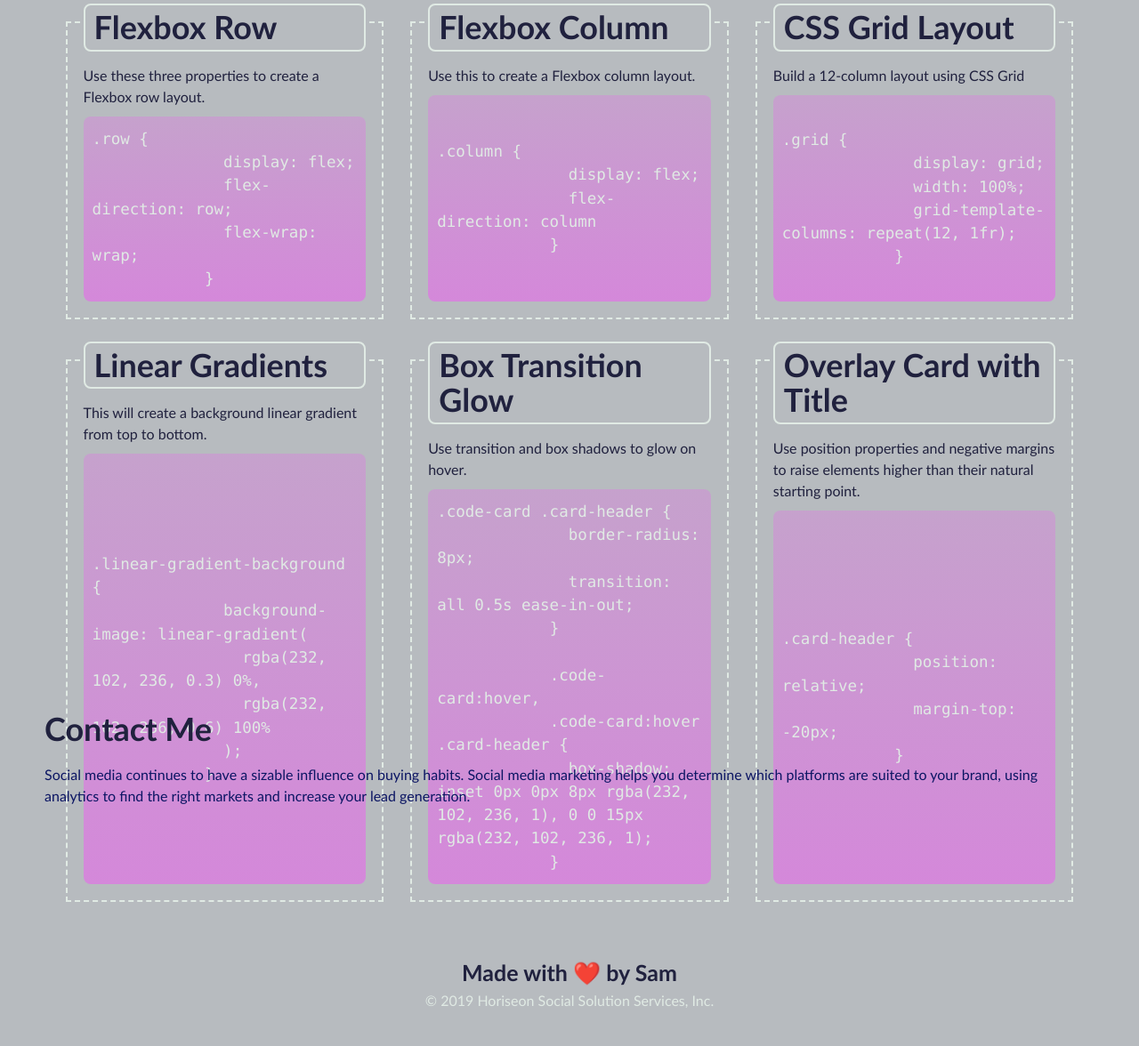
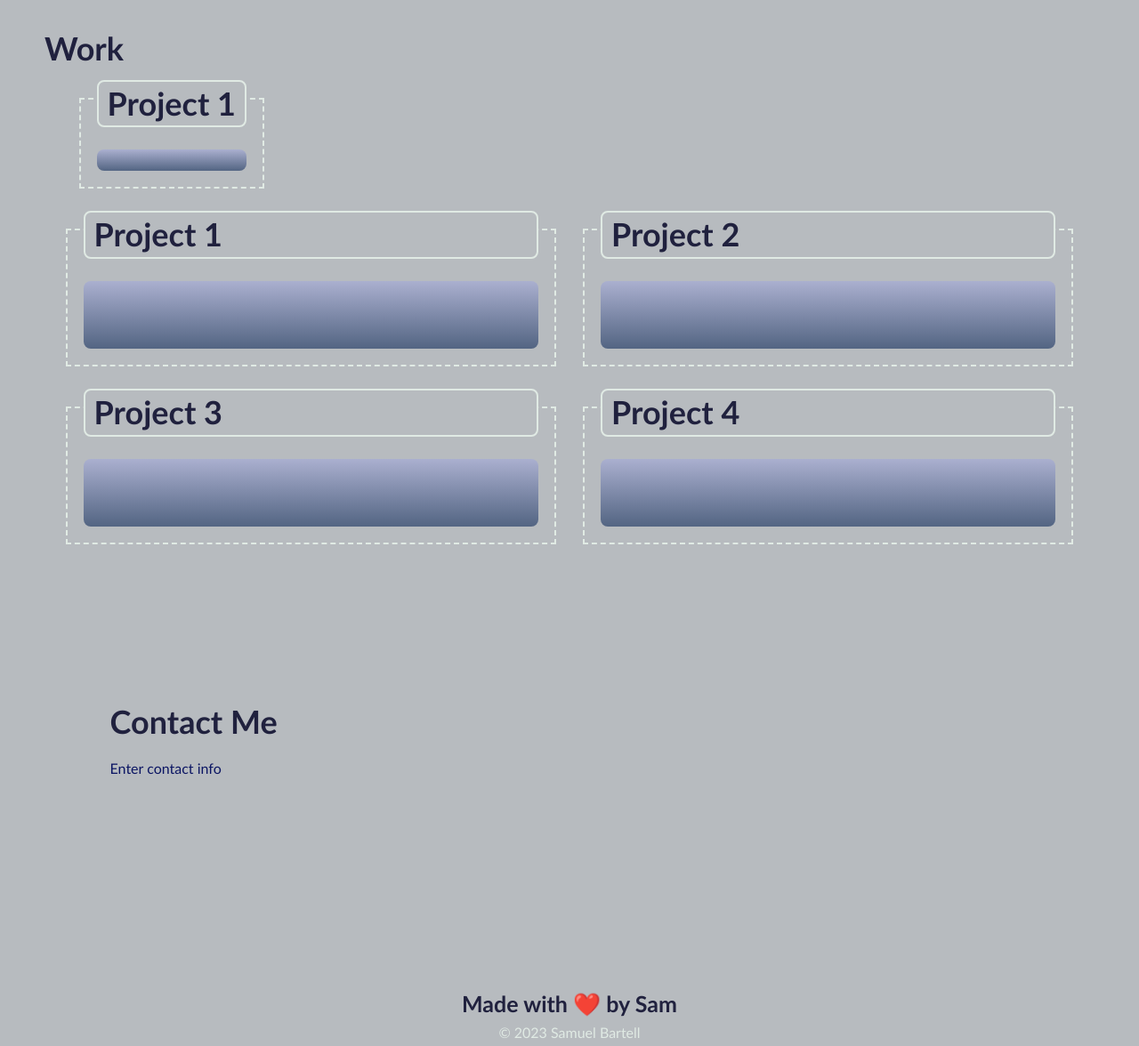
Before and after one commit to Spudwell/Advanced-CSS-Challenge, a plain HTML site: page index.html in a window 1280 px wide. Shown: the part 912-2088 px from the top of the page at 89% size. Drawn offline with Linux system fonts and the light colour scheme.

Commit message:
continue to clean up base code in HTML and CSS

```diff
--- a/assets/style.css
+++ b/assets/style.css
@@ -4,35 +4,33 @@
     margin: 0;
 }
 /* universal selector, adds border-box to page and padding/marign to 0 .*/
-body {
-    background-color: #d9dcd6;
-}
+
 /* makes the background color of the body of the page, white. .*/
 .header {
+  display: flex;
     padding: 20px;
     font-family: 'Trebuchet MS', 'Lucida Sans Unicode', 'Lucida Grande', 'Lucida Sans', Arial, sans-serif;
     background-color: #0a1921;
     color: #ffffff;
 }
-/* addresses properties for the main header .*/
-.header h1 {
-    display: inline-block;
-    font-size: 48px;
-}
-/* makes the contents of h1 and header inline-block and 48px .*/
+
 .header h1 {
     color: #d9dcd6;
 }
-/* makes color for seo/h1/header d9dcd6 .*/
+
 .header div {
+  display: flex;
     padding-top: 15px;
-    margin-right: 20px;
-    float: right;
+    margin-left: 400px;
     font-family: 'Gill Sans', 'Gill Sans MT', Calibri, 'Trebuchet MS', sans-serif;
     font-size: 20px;
 }
 /* adjusts all the above properties for header and div .*/
-
+.about-me {
+    justify-content: center;
+    margin-top: 30px;
+    display: flex;
+}
 
 .header div ul li {
     display: inline-block;
@@ -49,14 +47,8 @@ p {
     font-size: 16px;
 }
 /*font size of paragraph*/
-.hero {
-    height: 80px;
-    width: 100%;
-    margin-bottom: 25px;
-    background-size: cover;
-    background-position: center;
-}
-/* reduced the height, a break from two sections .*/
+
+
 
 .float-left {
     float: left;
@@ -67,35 +59,6 @@ p {
     float: right;
     margin-left: 25px;
 }
-/* how they offset description*/
-.content {
-    width: 75%;
-    display: inline-block;
-    margin-left: 20px;
-}
-/* describes the three main boxes*/
-
-
-/* describes the main box to the right*/
-.benefit-lead, .benefit-brand, .benefit-cost {
-    margin-bottom: 32px;
-    color: #ffffff;
-}
-/* consolidated lead/brand/cost, the three texts to the right*/
-
-.benefit-lead h3, .benefit-brand h3, .benefit-cost h3 {
-    margin-bottom: 10px;
-    text-align: center;
-}
-/* consolidated the headers for lead/brand/cost */
-
-.benefit-lead img, .benefit-brand img, .benefit-cost img {
-    display: block;
-    margin: 10px auto;
-    max-width: 150px;
-}
-
-/* consolidated lead/brand/benefit cost img*/
 
 .search-engine-optimization, .online-reputation-management {
     margin-bottom: 20px;
@@ -105,8 +68,8 @@ p {
     color: #0b1563;
 }
 
-.social-media-marketing {
-    margin-top: 550px;
+.social-media-marketing { /*footer properties*/
+    margin-top: 100px;
     padding: 50px;
     height: 300px;
     font-family: 'Gill Sans', 'Gill Sans MT', Calibri, 'Trebuchet MS', sans-serif;
@@ -133,12 +96,10 @@ p {
     clear: both;
     font-family: 'Trebuchet MS', 'Lucida Sans Unicode', 'Lucida Grande', 'Lucida Sans', Arial, sans-serif;
     text-align: center;
+    margin-top: 800px;
 }
 /* footer properties*/
-.footer h2 {
-    font-size: 20px;
-}
-/* footer font size*/
+
 .mainimage {
 background-position: center;
 max-width: 40%;
@@ -274,6 +235,20 @@ box code and stylign starts here!!!
     justify-content: center;
   }
 
+.main-project-card {
+  display: flex;
+  min-height: 100%;
+  flex: 0 0 100%;
+  padding: 1.5rem;
+  /* when the screen resizes, make it so our columns don't jump in size */
+  transition: flex-basis 500ms linear;
+  margin-bottom: 1.5rem;
+  flex: 0 0 100%;
+      max-width: 100%;
+      color: var(--heliotropeß);
+
+}
+
   /* using a mobile-first approach, set base column width to be 100% and we'll update it using media queries for larger screen sizes */
   .card-column {
     flex: 1 0 100%;
@@ -331,8 +306,8 @@ box code and stylign starts here!!!
     border-radius: 8px;
     /* use linear-gradient() function to create a fading background  */
     background-image: linear-gradient(
-      rgba(232, 102, 236, 0.3) 0%,
-      rgba(232, 102, 236, 0.6) 100%
+      rgba(141, 149, 245, 0.3) 0%,
+      rgba(16, 43, 90, 0.6) 100%
     );
     display: flex;
     align-items: center;
@@ -352,7 +327,7 @@ box code and stylign starts here!!!
     }
 
     /* select the last child to grow to full width if it has space to grow */
-    .card-column:last-child {
+    .card-column:first-child {
       flex-grow: 1;
     }
   }
@@ -360,11 +335,10 @@ box code and stylign starts here!!!
   /* media query for larger screens */
   @media screen and (min-width: 992px) {
     header {
-      width: 75%;
+      width: 100%;
     }
 
     .card-column {
-      flex: 0 0 33.333%;
-      max-width: 33.333%;
+      flex: 0 0 100%
     }
   }
--- a/index.html
+++ b/index.html
@@ -21,20 +21,20 @@
                     <a href="#online-reputation-management">Work</a>
                 </li>
                 <li>
-                    <a href="#social-media-marketing">Content</a>
+                    <a href="#social-media-marketing">Contact</a>
                 </li>
             </ul>
         </div>
     </div>
-
+    <div class="about-me"  id="search-engine-optimization" >
+      <h2>About Me</h2>
+  <p class="about-me">
+      Description.
+  </p>
+</div>
         <div class="maindiv">
         <img src="./assets/images/bioimage.jpeg"  alt="" class="mainimage" />
-        <div class="hero" class="content" id="search-engine-optimization" class="search-engine-optimization" >
-            <h2>About Me</h2>
-        <p>
-            Saaaaaaaaaaaaaaaammmmmm.
-        </p>
-    </div>
+        </div>
         <!--added a class for the Div parent element to make it flex, and the a class for the image to size it appropriately-->
     </div>
 
@@ -42,111 +42,76 @@
             <img src="./assets/images/online-reputation-management.jpg" class="float-right" alt="" />
             <h2>Work</h2>
             <main>
-                <section class="row justify-center">
-                  <div class="card-column">
+
+                <div class="main-project-card">
+                  <figure class="code-card">
+                    <h2 class="card-header">Project 1</h2>
+                    <div>
+                      <p></p>
+                    </div>
+                    <!-- with the <pre> element, it counts all spaces literally, so proper code indentation cannot be applied in this case -->
+                    <pre><code></code></pre>
+                  </figure>
+                </div>
+
+                <section class="row">
+
+               <div class="card-column">
                     <figure class="card code-card">
-                      <h2 class="card-header">Flexbox Row</h2>
-                      <div class="card-body">
-                        <p>Use these three properties to create a Flexbox row layout.</p>
+                      <h2 class="card-header">Project 1</h2>
+                      <div>
+                        <p></p>
                       </div>
                       <!-- with the <pre> element, it counts all spaces literally, so proper code indentation cannot be applied in this case -->
-                      <pre class="code-block"><code>.row {
-              display: flex;
-              flex-direction: row;
-              flex-wrap: wrap;
-            }</code></pre>
-                    </figure>
-                  </div>
-                  <div class="card-column">
-                    <figure class="card code-card">
-                      <h2 class="card-header">Flexbox Column</h2>
-                      <div class="card-body">
-                        <p>Use this to create a Flexbox column layout.</p>
-                      </div>
-                      <pre class="code-block"><code>.column {
-              display: flex;
-              flex-direction: column
-            }</code></pre>
+                      <pre class="code-block"><code></code></pre>
                     </figure>
                   </div>
 
                   <div class="card-column">
                     <figure class="card code-card">
-                      <h2 class="card-header">CSS Grid Layout</h2>
-                      <div class="card-body">
-                        <p>Build a 12-column layout using CSS Grid</p>
-                      </div>
-                      <pre class="code-block"><code>.grid {
-              display: grid;
-              width: 100%;
-              grid-template-columns: repeat(12, 1fr);
-            }</code></pre>
-                    </figure>
-                  </div>
-                  <div class="card-column">
-                    <figure class="card code-card">
-                      <h2 class="card-header">Linear Gradients</h2>
-                      <div class="card-body">
-                        <p>This will create a background linear gradient from top to bottom.</p>
-                      </div>
-                      <pre class="code-block"><code>.linear-gradient-background {
-              background-image: linear-gradient(
-                rgba(232, 102, 236, 0.3) 0%,
-                rgba(232, 102, 236, 0.6) 100%
-              );
-            }</code></pre>
-                    </figure>
-                  </div>
-                  <div class="card-column">
-                    <figure class="card code-card">
-                      <h2 class="card-header">Box Transition Glow</h2>
-                      <div class="card-body">
-                        <p>Use transition and box shadows to glow on hover.</p>
-                      </div>
-                      <pre class="code-block"><code>.code-card .card-header {
-              border-radius: 8px;
-              transition: all 0.5s ease-in-out;
-            }
-
-            .code-card:hover,
-            .code-card:hover .card-header {
-              box-shadow: inset 0px 0px 8px rgba(232, 102, 236, 1), 0 0 15px rgba(232, 102, 236, 1);
-            }</code></pre>
+                      <h2 class="card-header">Project 2</h2>
+                      <div>
+                        <p></p>
+                 </div>
+                      <pre class="code-block"><code>
+            </code></pre>
                     </figure>
                   </div>
 
                   <div class="card-column">
                     <figure class="card code-card">
-                      <h2 class="card-header">Overlay Card with Title</h2>
-                      <div class="card-body">
-                        <p>Use position properties and negative margins to raise elements higher than their natural starting point.
-                        </p>
+                      <h2 class="card-header">Project 3</h2>
+                      <div>
+                        <p></p>
                       </div>
-                      <pre class="code-block"><code>.card-header {
-              position: relative;
-              margin-top: -20px;
-            }</code></pre>
+                      <pre class="code-block"><code></code></pre>
                     </figure>
                   </div>
-                </section>
-              </main>
 
-        </div>
-        <section>
+                  <div class="card-column">
+                    <figure class="card code-card">
+                      <h2 class="card-header">Project 4</h2>
+                      <div>
+                        <p></p>
+                      </div>
+                      <pre class="code-block"><code>
+              </code></pre>
+                    </figure>
+                  </div>
 
-        </section>
+               </section>
         <div id="social-media-marketing" class="social-media-marketing">
             <img src="./assets/images/social-media-marketing.jpg" class="float-right" alt="" />
             <h2>Contact Me</h2>
             <p>
-                Social media continues to have a sizable influence on buying habits. Social media marketing helps you determine which platforms are suited to your brand, using analytics to find the right markets and increase your lead generation.
+              Enter contact info
             </p>
         </div>
     </div>
     <div class="footer">
         <h4>Made with ❤️️ by Sam</h4><!--Changed this to H4 to increase accessibility online for challenged readers-->
         <p>
-            &copy; 2019 Horiseon Social Solution Services, Inc.
+            &copy; 2023 Samuel Bartell
         </p>
     </div>
 </body>
```
